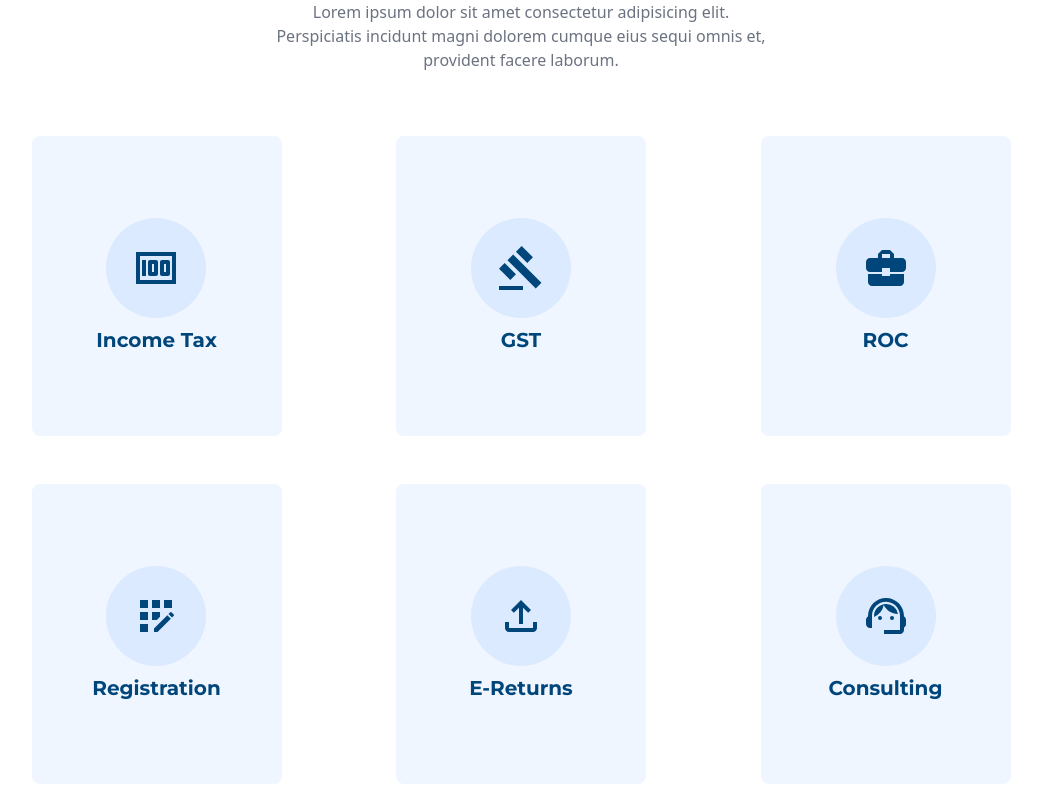
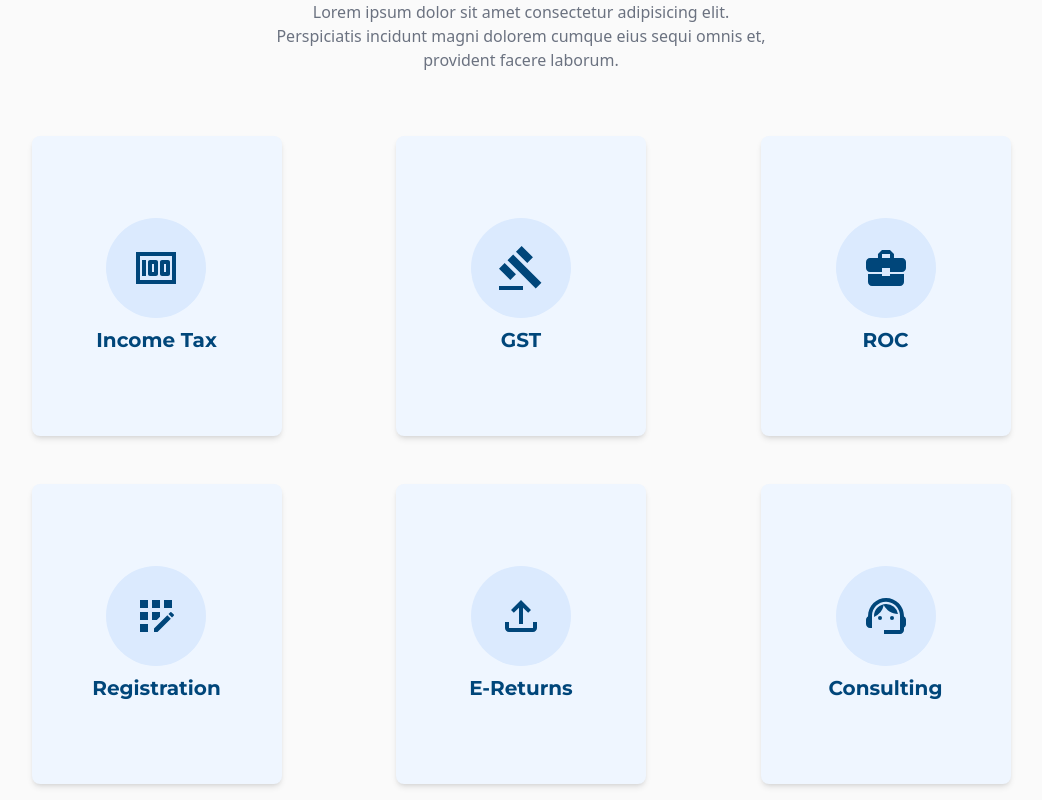
Before and after one commit to sarojdey/ca-website, a React (Vite) app: page / in a window 1280 px wide. Shown: the part 1760-2560 px from the top of the page, without its empty margins (119-1161 px from the left). Built offline with nearby package versions, Linux system fonts and the light colour scheme; a web font is replaced by a local one.

Commit message:
small changes

```diff
--- a/src/index.css
+++ b/src/index.css
@@ -14,4 +14,5 @@
 :root {
   --font-bruno: "Bruno Ace", serif;
   --font-montserrat: "Montserrat", serif;
+  background-color: #fafafa;
 }
--- a/src/pages/Home.jsx
+++ b/src/pages/Home.jsx
@@ -68,7 +68,7 @@ function Home() {
           {data.map((section) => {
             return (
               <div
-                className="min-h-[300px] w-[250px] bg-blue-50 m-1 rounded-lg p-5 flex flex-col justify-center items-center gap-5 group cursor-pointer"
+                className="min-h-[300px] w-[250px] bg-blue-50 shadow-md m-1 rounded-lg p-5 flex flex-col justify-center items-center gap-5 group cursor-pointer"
                 key={section.id}
               >
                 <div className="flex flex-col items-center justify-center transition-all duration-300 group-hover:gap-5 gap-0">
```
Also changed, not shown: src/assets/images/accounting.svg.
